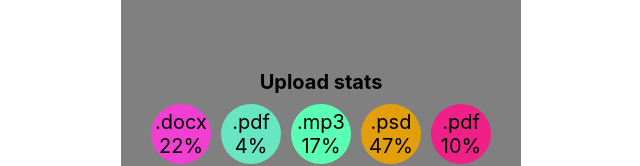
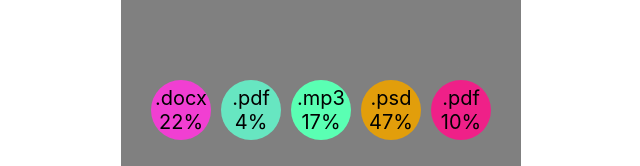
Before and after one commit to HIMARS-M142/goit-react-hw-01-components, a React (Create React App) app: page / in a window 1280 px wide. Shown: the part 380-546 px from the top of the page, without its empty margins (319-959 px from the left). Built offline with nearby package versions, Linux system fonts and the light colour scheme.

Commit message:
Update Statistics.jsx

```diff
--- a/src/components/Statistics/Statistics.jsx
+++ b/src/components/Statistics/Statistics.jsx
@@ -3,7 +3,7 @@ import { Stats, StatTitle, StatUl, StatsList } from './StatisticsStyled';
 export const Statistics = ({ title, stats }) => {
   return (
     <Stats className="statistics">
-      {title ? <StatTitle className="title">{title}</StatTitle> : null}
+      {title ? <StatTitle className="title"></StatTitle> : null}
       <StatUl className="stat-list">
         {stats.map(({ id, label, percentage }) => {
           return (
```
